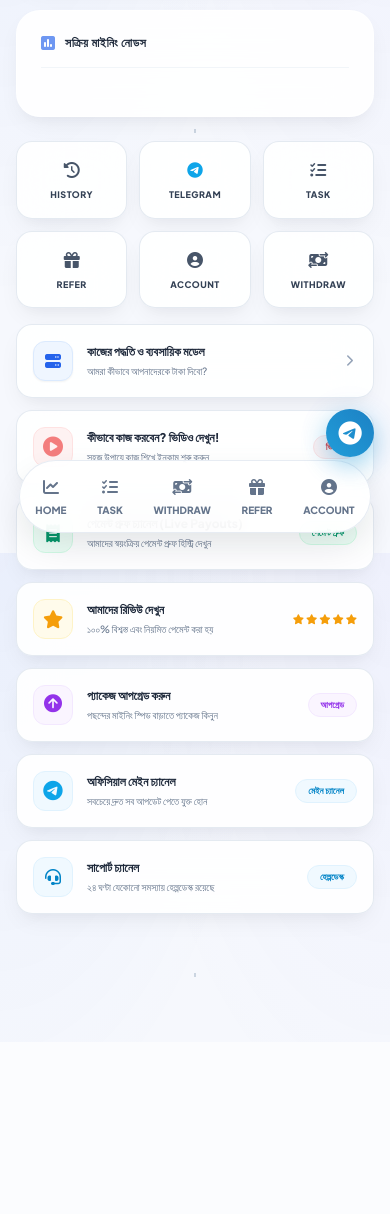
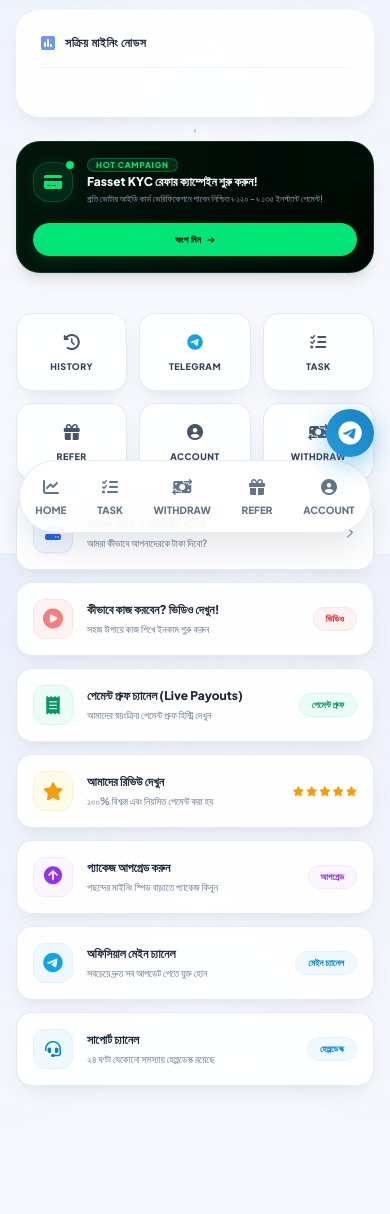
Before and after one commit to teamcipx/Orpi, a Flask app: template templates/dashboard.html in a window 390 px wide. Shown: the part 291-1505 px from the top of the page. Before the commit the page ends 1268 px from the top, so only its background shows below. Run offline with Flask 3, Linux system fonts and the light colour scheme; the template is opened without the code that fills it, so the values that code supplies are empty; some libraries are stand-ins or nearby versions.

Commit message:
Update dashboard.html

```diff
--- a/templates/dashboard.html
+++ b/templates/dashboard.html
@@ -115,6 +115,39 @@
         </div>
 
     </div>
+
+    <!-- Fasset Campaign CTA Card (কপি করে ড্যাশবোর্ডের যেকোনো সুবিধাজনক স্থানে বসিয়ে দিন) -->
+<a href="/fasset" class="block bg-gradient-to-r from-[#03150D] to-[#010603] border border-[#00E575]/20 hover:border-[#00E575]/50 transition-all duration-300 p-4 rounded-3xl relative overflow-hidden group shadow-lg mb-4">
+    <!-- ব্যাকগ্রাউন্ড নিয়ন গ্লো আভা -->
+    <div class="absolute -right-8 -top-8 w-24 h-24 bg-[#00E575]/5 rounded-full blur-2xl"></div>
+
+    <div class="flex flex-col sm:flex-row justify-between items-start sm:items-center gap-4 z-10 relative">
+        <div class="flex items-center gap-3.5">
+            <!-- ক্যাশ কার্ড আইকন উইথ গ্লো ইন্ডিকেটর -->
+            <div class="w-10 h-10 rounded-2xl bg-[#00E575]/10 border border-[#00E575]/20 flex items-center justify-center text-[#00E575] shadow-[0_0_15px_rgba(0,229,117,0.1)] relative">
+                <span class="absolute -top-0.5 -right-0.5 flex h-2 w-2">
+                    <span class="animate-ping absolute inline-flex h-full w-full rounded-full bg-[#00E575] opacity-75"></span>
+                    <span class="relative inline-flex rounded-full h-2 w-2 bg-[#00E575]"></span>
+                </span>
+                <i class="fa-solid fa-credit-card text-base"></i>
+            </div>
+
+            <div class="space-y-0.5 text-left">
+                <div class="flex items-center gap-2">
+                    <span class="text-[8px] bg-[#00E575]/15 text-[#00E575] border border-[#00E575]/30 font-black px-2 py-0.5 rounded-full uppercase tracking-widest leading-none">HOT Campaign</span>
+                </div>
+                <h3 class="text-xs font-black text-white mt-1">Fasset KYC রেফার ক্যাম্পেইন শুরু করুন!</h3>
+                <p class="text-[9px] text-slate-400 font-medium leading-relaxed">প্রতি ভোটার আইডি কার্ড ভেরিফিকেশনে পাবেন নিশ্চিত ৳ ১২০ - ৳ ১৩৫ ইনস্ট্যান্ট পেমেন্ট!</p>
+            </div>
+        </div>
+
+        <!-- মিন্ট-গ্রিন ওভাল সিগনেচার বাটন -->
+        <span class="bg-[#00E575] hover:opacity-95 text-black text-[9px] font-black uppercase tracking-wider px-4 py-2.5 rounded-full transition whitespace-nowrap shadow-[0_4px_14px_rgba(0,229,117,0.15)] w-full sm:w-auto text-center">
+            অংশ নিন <i class="fa-solid fa-arrow-right text-[8px] ml-1"></i>
+        </span>
+    </div>
+</a>
+
 
     <!-- ডান পাশের ১-কলাম (শর্টকাট ও সাপোর্টস) -->
     <div class="space-y-4">
```
